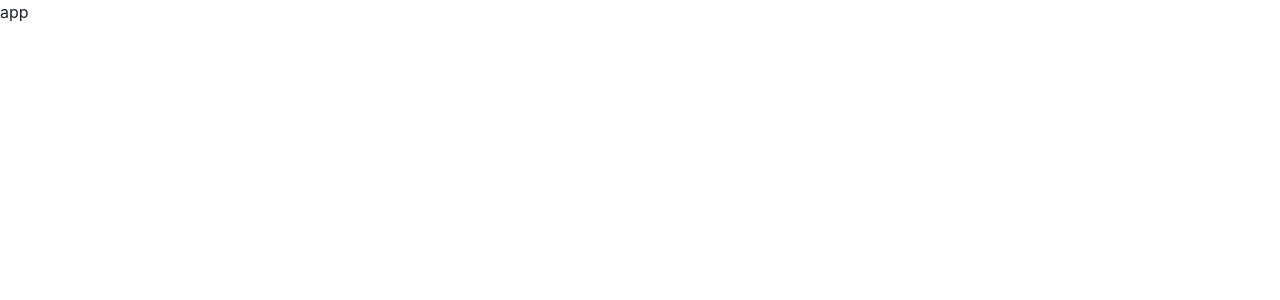
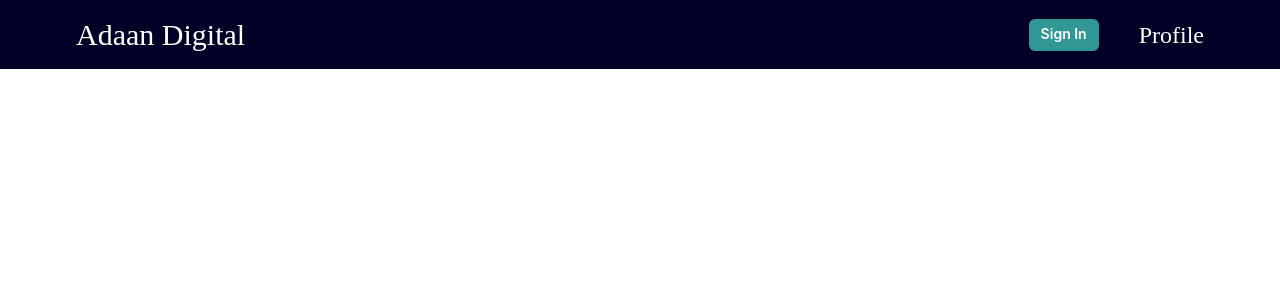
Before and after one commit to Nitesh-Samaniya/adaan-digital, a React (Create React App) app in the folder client/: page / in a window 1280 px wide. Shown: the top 300 px of the page. Built offline with nearby package versions, Linux system fonts and the light colour scheme.

Commit message:
navbar added

```diff
--- a/client/package.json
+++ b/client/package.json
@@ -3,6 +3,7 @@
   "version": "0.1.0",
   "private": true,
   "dependencies": {
+    "@chakra-ui/icons": "^2.1.1",
     "@chakra-ui/react": "^2.8.2",
     "@emotion/react": "^11.11.4",
     "@emotion/styled": "^11.11.5",
--- a/client/src/App.jsx
+++ b/client/src/App.jsx
@@ -1,8 +1,11 @@
 import { Box } from "@chakra-ui/react";
+import Navbar from "./component/navbar/Navbar";
 
 function App() {
   return (
-    <Box>app</Box>
+    <Box>
+      <Navbar />
+    </Box>
   );
 }
 
--- /dev/null
+++ b/client/src/component/navbar/Drawer.jsx
@@ -0,0 +1,55 @@
+import { useDisclosure ,DrawerBody,
+    DrawerFooter,
+    DrawerHeader,
+    DrawerOverlay,
+    DrawerContent,
+    DrawerCloseButton,
+    Text,
+    Drawer,
+    Button
+} from '@chakra-ui/react'
+import React from 'react'
+import { HamburgerIcon } from '@chakra-ui/icons'
+
+
+
+const Drawerr = () => {
+    const { isOpen, onOpen, onClose } = useDisclosure()
+    const btnRef = React.useRef()
+
+
+  return (
+    <>
+    <HamburgerIcon onClick={onOpen} ref={btnRef} w={6} h={6} mt={2}/>
+
+    <Drawer
+      isOpen={isOpen}
+      placement='right'
+      onClose={onClose}
+      finalFocusRef={btnRef}
+    >
+      <DrawerOverlay />
+      <DrawerContent height="70% !important">
+        <DrawerCloseButton mt={2} color={'#fff'}/>
+        <DrawerHeader bg={'#010026'} color={'#fff'}>Adaan Digital</DrawerHeader>
+
+        <DrawerBody bg="#0c111b" color={'#fff'}>
+          <Text cursor={'pointer'} fontSize={'2xl'} fontFamily={'cursive'} borderBottom={'1px solid gray'} mb={3}>
+            <Button colorScheme='teal' size='sm' mb={2} mt={1}>Sign In</Button>
+          </Text>
+          <Text cursor={'pointer'} fontSize={'2xl'} fontFamily={'cursive'} borderBottom={'1px solid gray'} mb={3}>Profile</Text>
+
+        </DrawerBody>
+
+        <DrawerFooter h={'60px'}>
+          {/* <Button variant='outline' mr={3} onClick={onClose}>
+            Cancel
+          </Button> */}
+        </DrawerFooter>
+      </DrawerContent>
+    </Drawer>
+  </>
+  )
+}
+
+export default Drawerr
--- /dev/null
+++ b/client/src/component/navbar/Navbar.jsx
@@ -0,0 +1,27 @@
+import React from 'react'
+import { Box, Button,Show, Hide, Text
+   } from '@chakra-ui/react'
+import Drawerr from './Drawer'
+
+function Navbar() {
+  return (
+    <>
+        <Box w='100%'bg={"#010026"} color={'#fff'} position={'fixed'} top={0} zIndex={5}>
+            <Box w={'90%'} m='auto' p={'3'} display="flex" alignItems="center" justifyContent="space-between">
+                <Box fontSize={['27px','30px','30px','30px']} fontFamily={['heading','cursive','cursive','cursive']} cursor={'pointer'}>Adaan Digital</Box>
+                <Hide below='sm'>
+                    <Box display="flex" alignItems="center" gap={10}>
+                        <Button colorScheme='teal' size='sm'>Sign In</Button>
+                        <Text cursor={'pointer'} fontSize={'2xl'} fontFamily={'cursive'}>Profile</Text>
+                    </Box>
+                </Hide>
+                <Show  below='sm'>
+                  <Drawerr/>
+                </Show>
+            </Box>
+        </Box>
+    </>
+  )
+}
+
+export default Navbar
```
Also changed, not shown: client/src/component/Login.jsx (added, +11 -0 lines), client/src/component/Signup.jsx (added), 1 other file (tests, documents, lock files or other folders).
